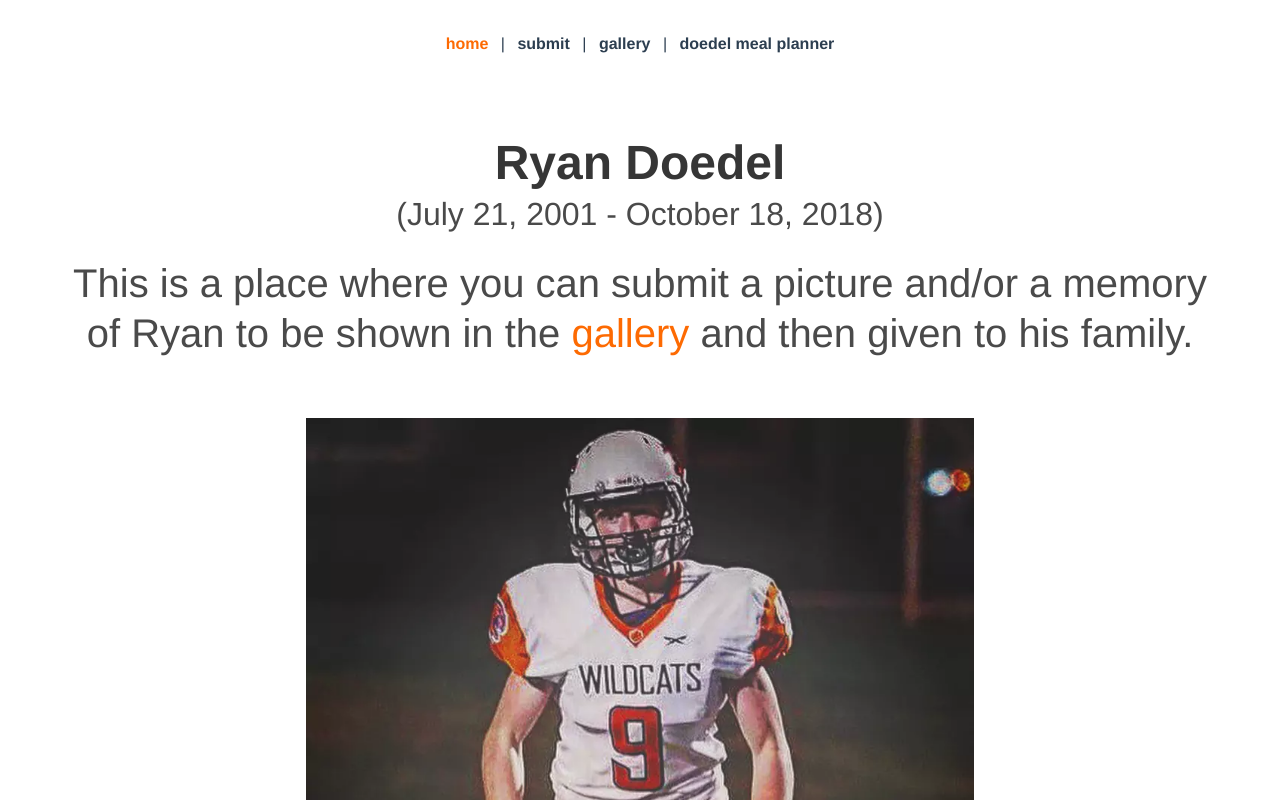
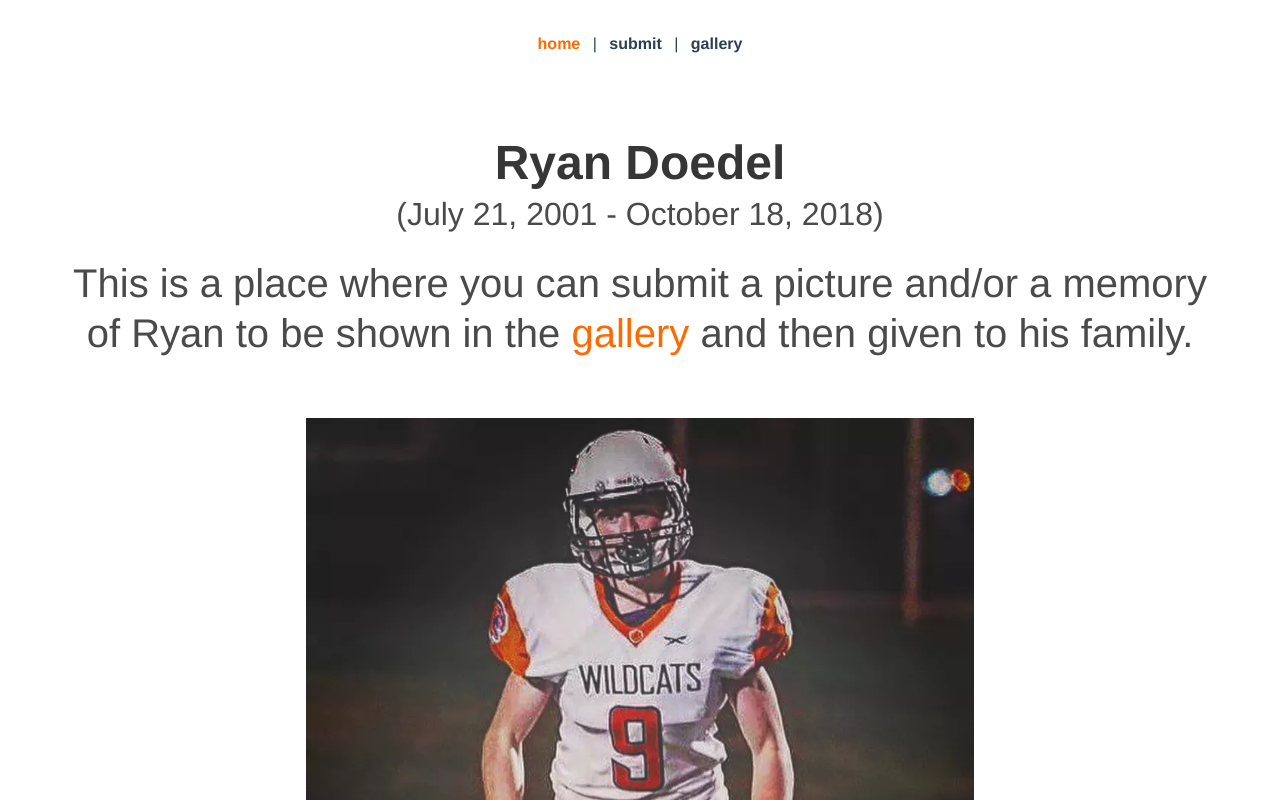
Before and after one commit to redxtech/ryandoedelmemories.com, a Vue app: page / in a window 1280 px wide. Shown: the top 800 px of the page. Built offline with nearby package versions, Linux system fonts and the light colour scheme; what v-img, vue-form would draw is missing.

Commit message:
remove meal planner

```diff
--- a/src/App.vue
+++ b/src/App.vue
@@ -6,13 +6,6 @@
       <router-link to="/submit">submit</router-link>
       |
       <router-link to="/gallery">gallery</router-link>
-      |
-      <a
-        href="https://docs.google.com/spreadsheets/d/1xukxpF-tzJXwAELePu9TtQHo9mw935eEYWLiQhij_jk/edit?usp=sharing"
-        target="_blank"
-      >
-        doedel meal planner
-      </a>
     </div>
     <router-view/>
   </div>
```
